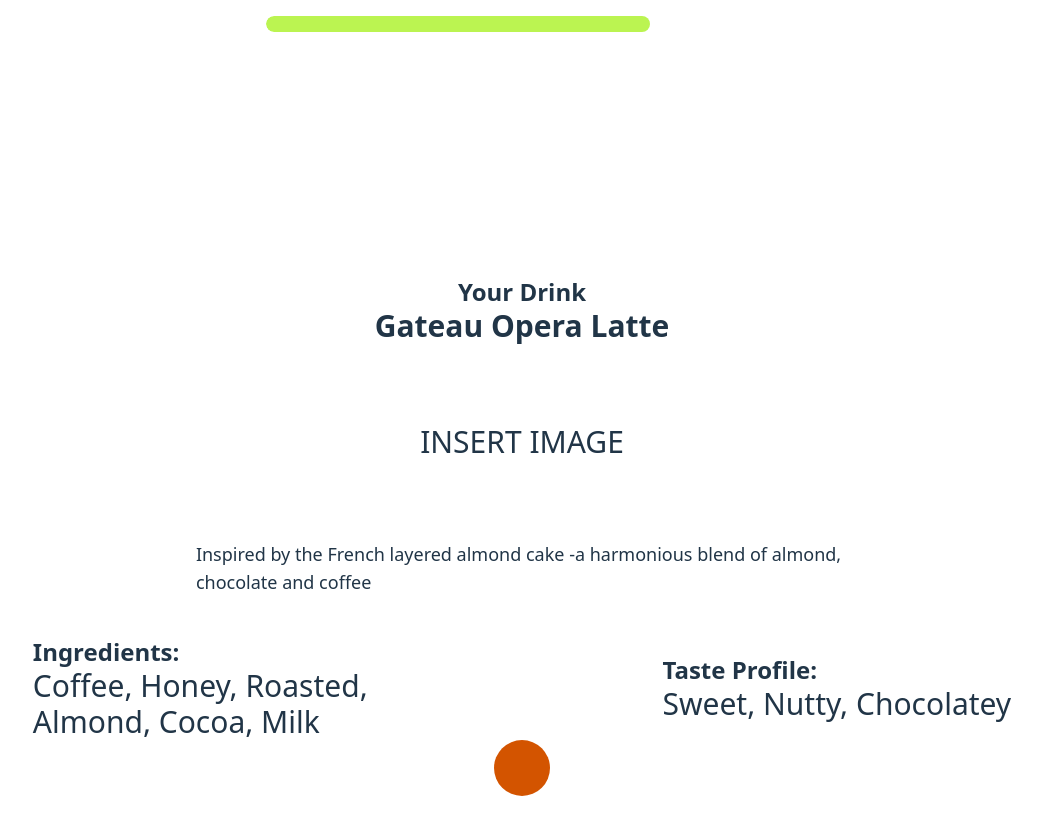
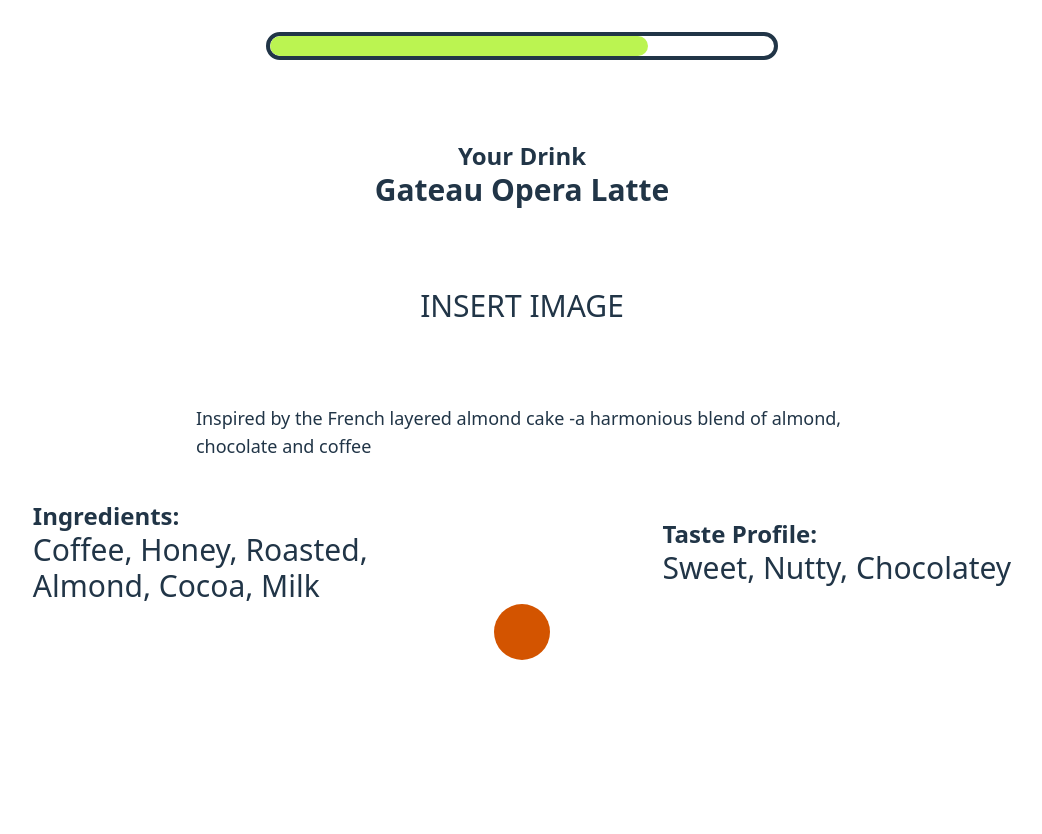
Before and after one commit to reallyAD/microSite-frontend, a React (Vite) app: page /drink-result-confirmation in a window 1280 px wide. Shown: the top 834 px of the page, without its empty margins (118-1160 px from the left). After the commit the page ends 800 px from the top, so only its background shows below. Built offline with nearby package versions, Linux system fonts and the light colour scheme; some icons are missing.

Commit message:
fix: Weird behaviour of progressbar

```diff
--- a/src/components/BackButton.jsx
+++ b/src/components/BackButton.jsx
@@ -7,7 +7,13 @@ function BackButton() {
     const { goBack } = useGoTo();
 
     return (
-        <IconButton style={{ color: 'white' }}>
+        <IconButton
+            style={{
+                color: 'white',
+                position: 'fixed',
+                marginTop: 52,
+                marginLeft: 42,
+            }}>
             <ArrowBackIcon onClick={goBack} />
         </IconButton>
     );
--- a/src/components/Layout.jsx
+++ b/src/components/Layout.jsx
@@ -23,11 +23,11 @@ function Layout({ children }) {
   console.log('Current Path:', path);
 
   return (
-    <div className="relative">
+    <div className="h-screen overflow-hidden relative">
       {showProgressBar && (
         <ProgressBar currentStep={currentStep} totalSteps={8} />
       )}
-      <div className="pt-16">
+      <div className="h-full overflow-hidden">
         {children}
       </div>
     </div>
--- a/src/components/ProgressBar.jsx
+++ b/src/components/ProgressBar.jsx
@@ -4,8 +4,8 @@ function ProgressBar({ currentStep, totalSteps }) {
   const progressPercent = (currentStep / totalSteps) * 100;
 
   return (
-    <div className="sticky top-0 left-0 w-full z-50">
-      <div className="w-2/5 h-4 bg-white/20 rounded-full overflow-hidden mx-auto mt-4">
+    <div className="fixed top-0 left-0 w-full z-50 pointer-events-none">
+      <div className="w-2/5 h-7 bg-white/20 mt-8 rounded-full overflow-hidden mx-auto outlined border-4">
         <div
           className="h-full bg-lime-300 rounded-full transition-all duration-300"
           style={{ width: `${progressPercent}%` }}
```
